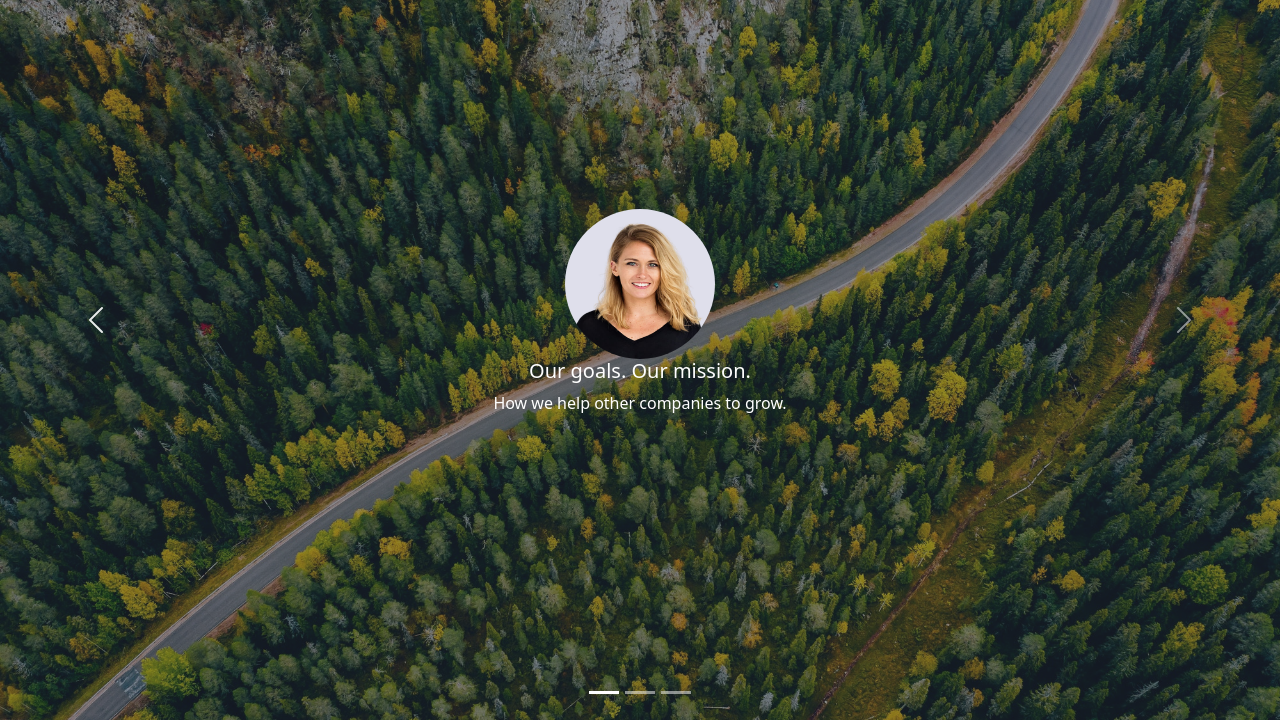
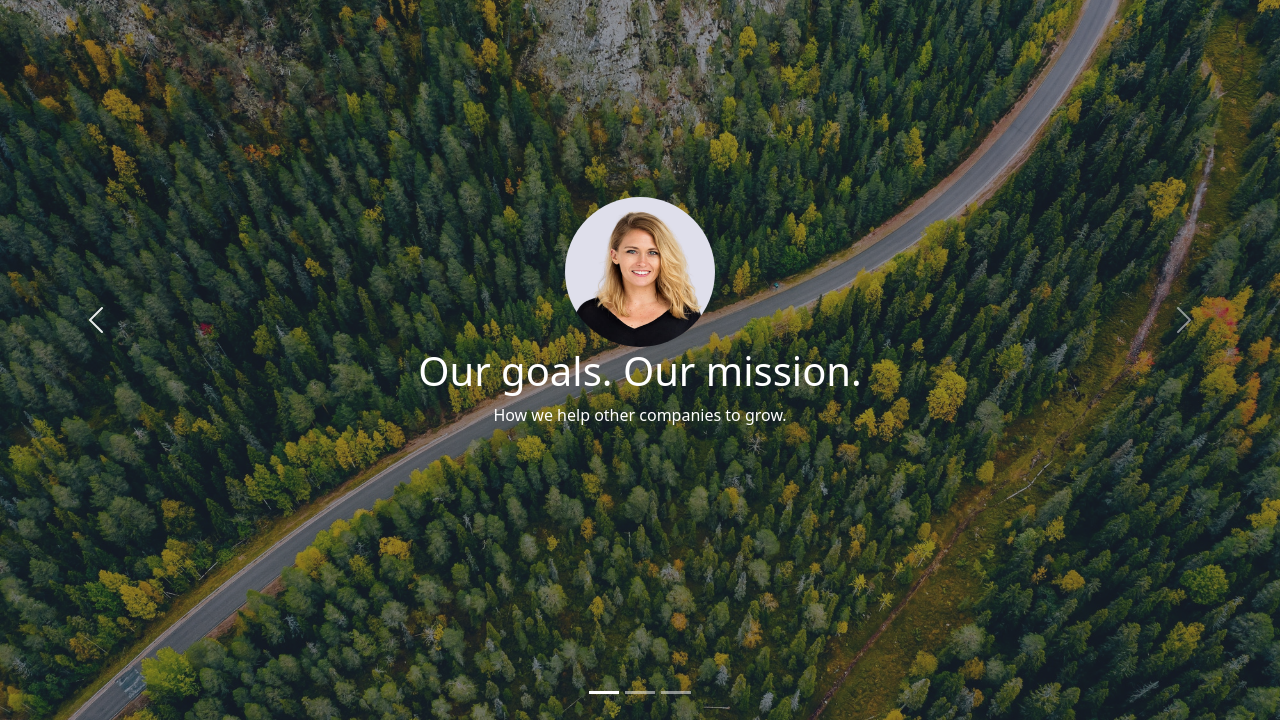
Before and after one commit to leminhkhoaupgrad/bc68_portfolio, a plain HTML site: page index.html in a window 1280 px wide. Shown: the part 80-802 px from the top of the page. Drawn offline with nearby package versions, Linux system fonts and the light colour scheme.

Commit message:
chinh h5

```diff
--- a/css/style.css
+++ b/css/style.css
@@ -190,3 +190,7 @@ header .nav-link{
     }
 
  } */
+
+ .carousel h5 {
+    font-size: 40px;
+ }
```
